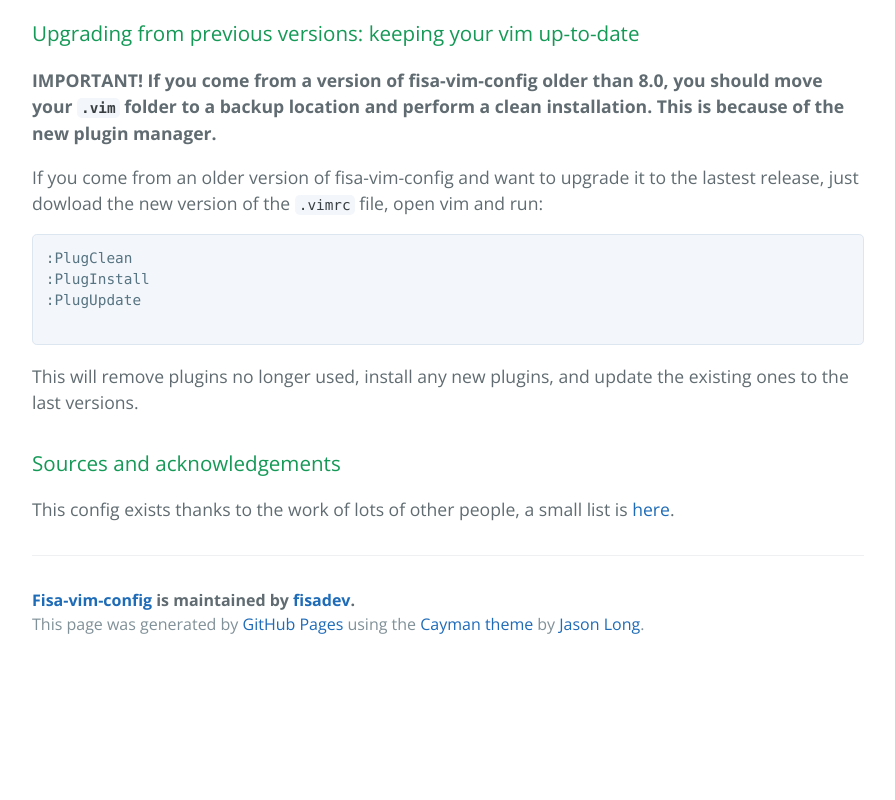
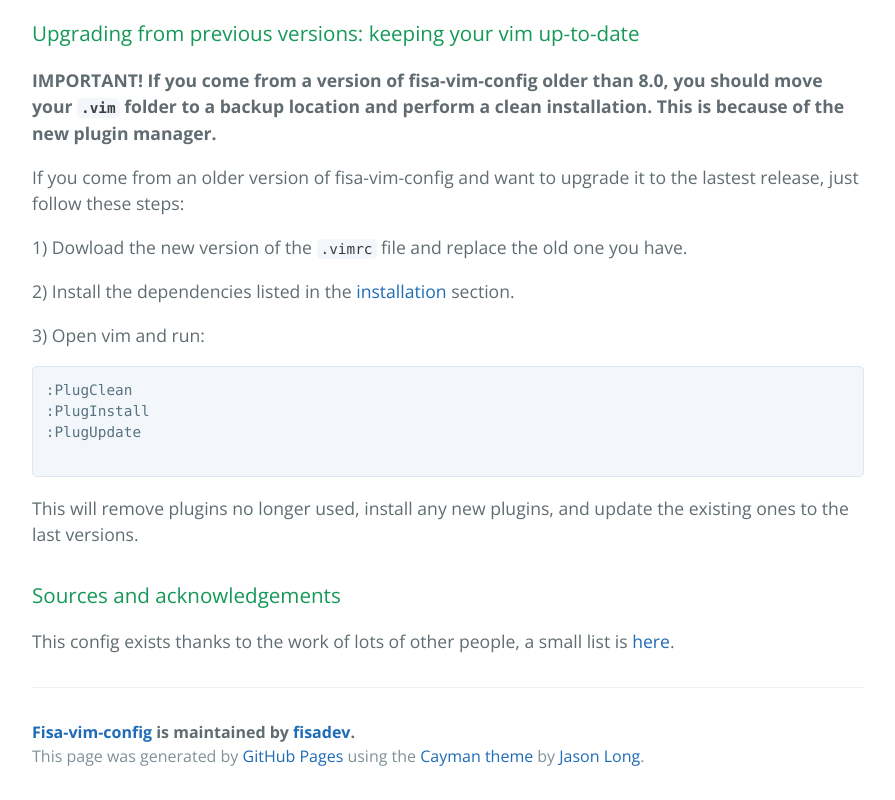
Before and after one commit to fisadev/fisa-vim-config, a plain HTML site: page index.html in a window 1280 px wide. Shown: the part 2371-3171 px from the top of the page, without its empty margins (192-1087 px from the left). Before the commit the page ends 3039 px from the top, so only its background shows below. Drawn offline with nearby package versions, Linux system fonts and the light colour scheme.

Commit message:
Clearer upgrade instructions, mentioning the dependencies topic

```diff
--- a/index.html
+++ b/index.html
@@ -104,7 +104,16 @@ sudo pip install dbgp pep8 flake8 pyflakes isort yapf
         </strong>
       </p>
       <p>
-        If you come from an older version of fisa-vim-config and want to upgrade it to the lastest release, just dowload the new version of the <code>.vimrc</code> file, open vim and run:
+        If you come from an older version of fisa-vim-config and want to upgrade it to the lastest release, just follow these steps:
+      </p>
+      <p>
+        1) Dowload the new version of the <code>.vimrc</code> file and replace the old one you have.
+      </p>
+      <p>
+        2) Install the dependencies listed in the <a href="#installation">installation</a> section.
+      </p>
+      <p>
+        3) Open vim and run:
       </p>
       <pre>
 :PlugClean
```
